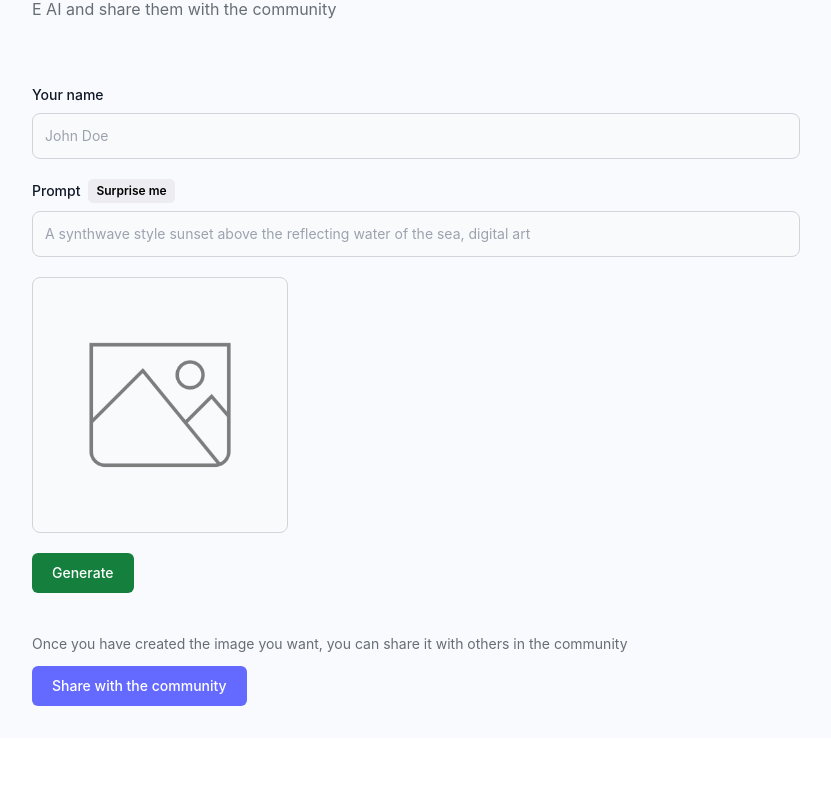
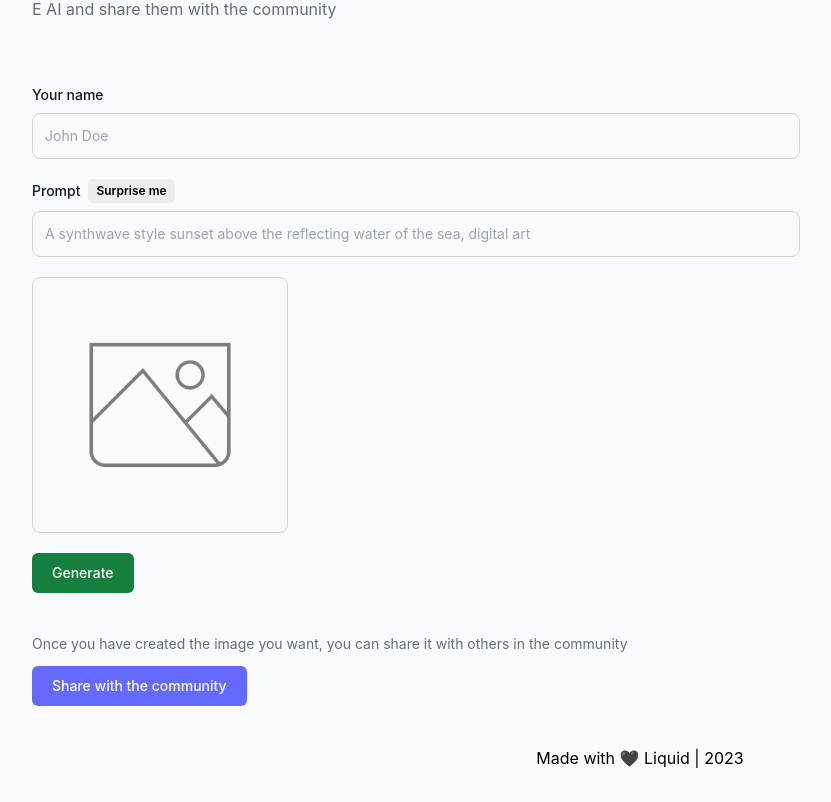
Before and after one commit to kleenpulse/dalle-clone, a React (Vite) app in the folder client/: page /create-post in a window 1280 px wide. Shown: the part 188-990 px from the top of the page, without its empty margins (0-831 px from the left). Before the commit the page ends 926 px from the top, so only its background shows below. Built offline with nearby package versions, Linux system fonts and the light colour scheme; a web font is replaced by a local one.

Commit message:
feat: added foo bar

```diff
--- /dev/null
+++ b/client/src/components/Foobar.jsx
@@ -0,0 +1,11 @@
+import React from "react";
+
+const Foobar = () => {
+	return (
+		<div className="mt-10 bottom-0 flex justify-center w-f items-center">
+			Made with 🖤 Liquid | {new Date().getFullYear()}
+		</div>
+	);
+};
+
+export default Foobar;
--- a/client/src/components/index.js
+++ b/client/src/components/index.js
@@ -1,3 +1,4 @@
 export { default as Card } from './Card'
 export { default as FormField } from './FormField'
 export { default as Loader } from './Loader'
+export { default as Foobar } from './Foobar'
--- a/client/src/pages/CreatePost.jsx
+++ b/client/src/pages/CreatePost.jsx
@@ -3,7 +3,7 @@ import { useNavigate } from "react-router-dom";
 
 import { preview } from "../assets";
 import { getRandomPrompt } from "../utils";
-import { FormField, Loader } from "../components";
+import { Foobar, FormField, Loader } from "../components";
 const CreatePost = () => {
 	const navigate = useNavigate();
 	const [form, setForm] = useState({
@@ -78,12 +78,13 @@ const CreatePost = () => {
 		setForm({ ...form, [e.target.name]: e.target.value });
 	};
 	return (
-		<section className="max-w-7xl mx-auto">
+		<>
+			<section className="max-w-7xl mx-auto relative">
 				<div>
 					<h1 className="font-extrabold text-[#222328] text-[32px]">Create</h1>
 					<p className="mt-2 text-[#666e75] text-[16px] max-w-[500px]">
-					Create imaginative and visually stuning images generated by Dall-E AI
-					and share them with the community
+						Create imaginative and visually stuning images generated by Dall-E
+						AI and share them with the community
 					</p>
 				</div>
 
@@ -155,6 +156,8 @@ const CreatePost = () => {
 					</div>
 				</form>
 			</section>
+			<Foobar />
+		</>
 	);
 };
 
--- a/client/src/pages/Home.jsx
+++ b/client/src/pages/Home.jsx
@@ -1,6 +1,6 @@
 import React, { useState, useEffect } from "react";
 
-import { Loader, Card, FormField } from "../components";
+import { Loader, Card, FormField, Foobar } from "../components";
 
 const RenderCards = ({ data, title }) => {
 	if (data?.length > 0) {
@@ -65,14 +65,15 @@ const Home = () => {
 	};
 
 	return (
+		<>
 			<section className="max-w-7xl mx-auto">
 				<div>
 					<h1 className="font-extrabold text-[#222328] text-[32px]">
 						The Community Showcase
 					</h1>
 					<p className="mt-2 text-[#666e75] text-[16px] max-w-[500px]">
-					Browse through a collection of imaginative and visually stuning images
-					generated by Dall-E AI
+						Browse through a collection of imaginative and visually stuning
+						images generated by Dall-E AI
 					</p>
 				</div>
 				<div className="mt-16">
@@ -113,6 +114,8 @@ const Home = () => {
 					)}
 				</div>
 			</section>
+			<Foobar />
+		</>
 	);
 };
 
```
Lines whose indentation alone changed are shown as unchanged.
